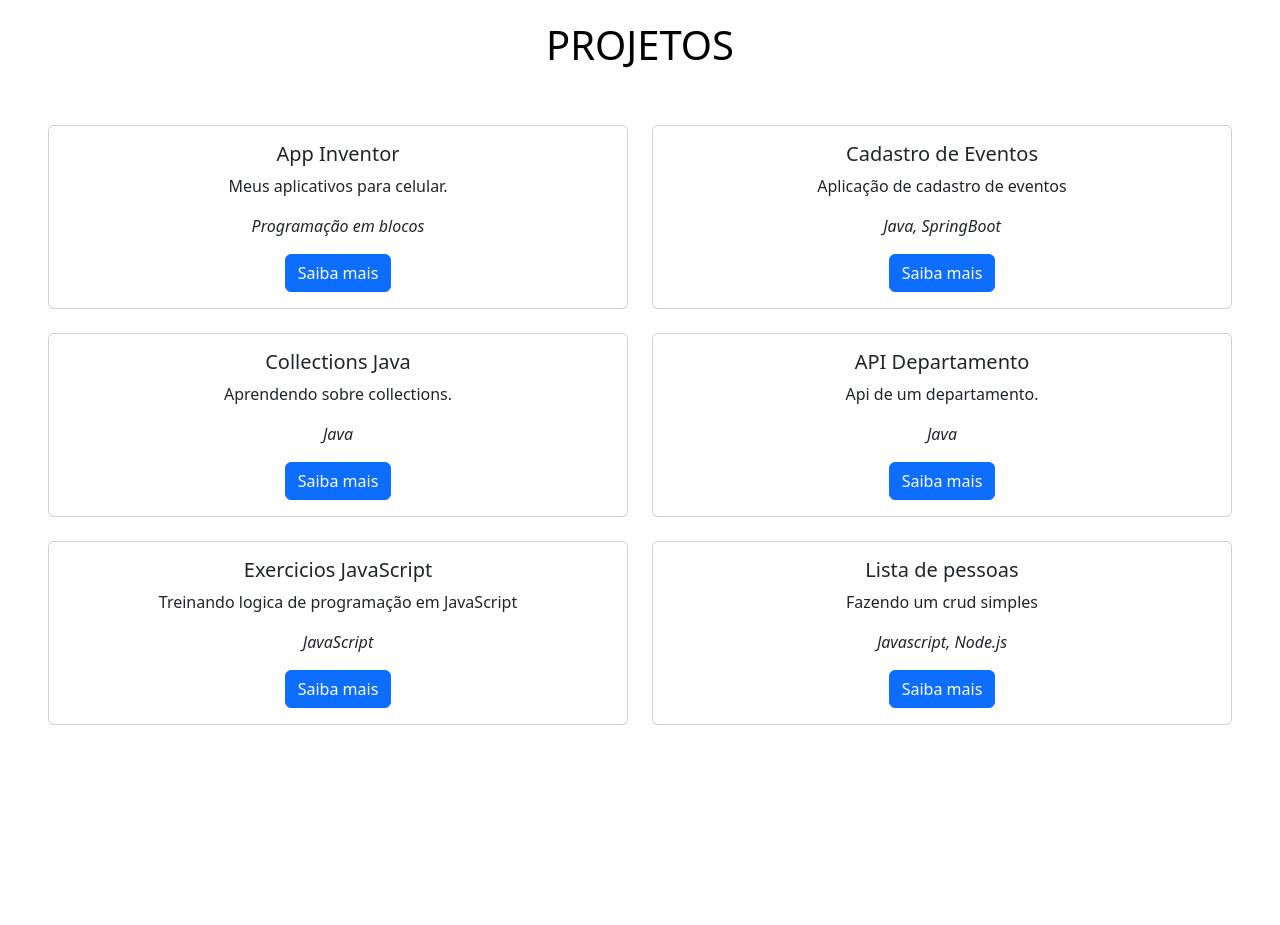
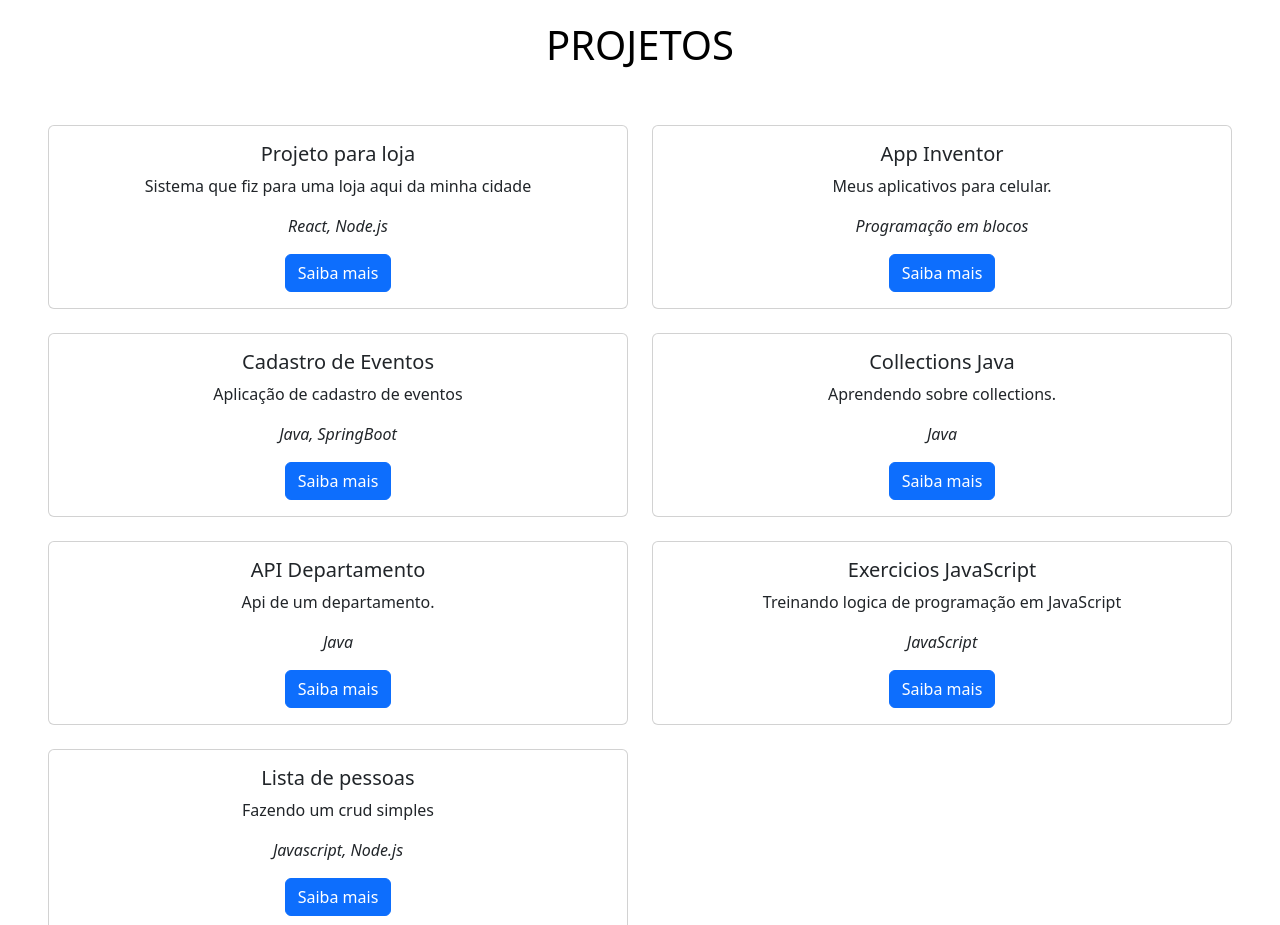
Before and after one commit to IsaacMRodrigues/isaacmrodrigues.github.io, a website with bundled scripts: page index.html in a window 1280 px wide. Shown: the part 1700-2625 px from the top of the page. Before the commit the page ends 2473 px from the top, so only its background shows below. Built offline with nearby package versions, Linux system fonts and the light colour scheme.

Commit message:
adicionando novo projeto

```diff
--- a/index.html
+++ b/index.html
@@ -148,6 +148,17 @@
             <div class="col">
                 <div class="card">
                     <div class="card-body center">
+                        <h5 class="card-title">Projeto para loja</h5>
+                        <p class="card-text">Sistema que fiz para uma loja aqui da minha cidade</p>
+                        <p><i>React, Node.js</i></p>
+                        <a href="https://github.com/IsaacMRodrigues/my-react-app" target="_blank"
+                            class="btn btn-primary">Saiba mais</a>
+                    </div>
+                </div>
+            </div>
+            <div class="col">
+                <div class="card">
+                    <div class="card-body center">
                         <h5 class="card-title">App Inventor</h5>
                         <p class="card-text">Meus aplicativos para celular.</p>
                         <p><i>Programação em blocos</i></p>
```
